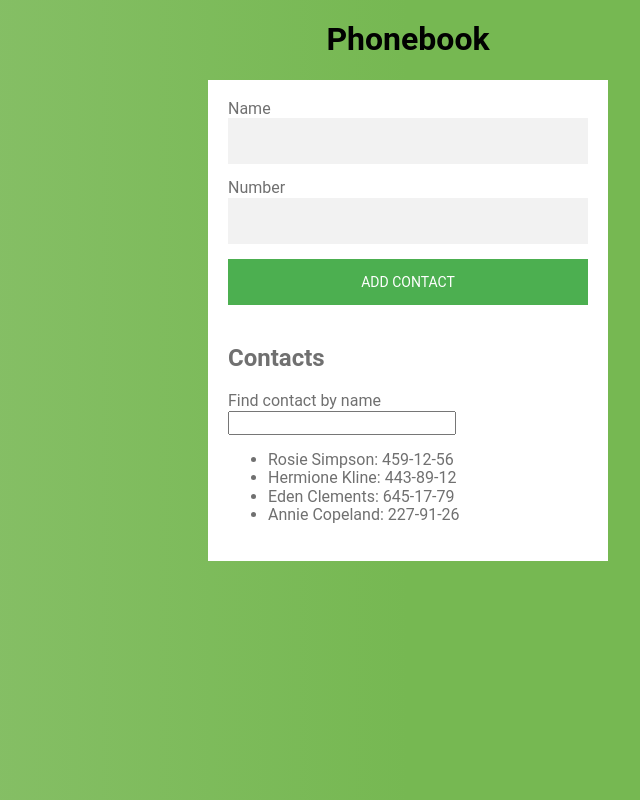
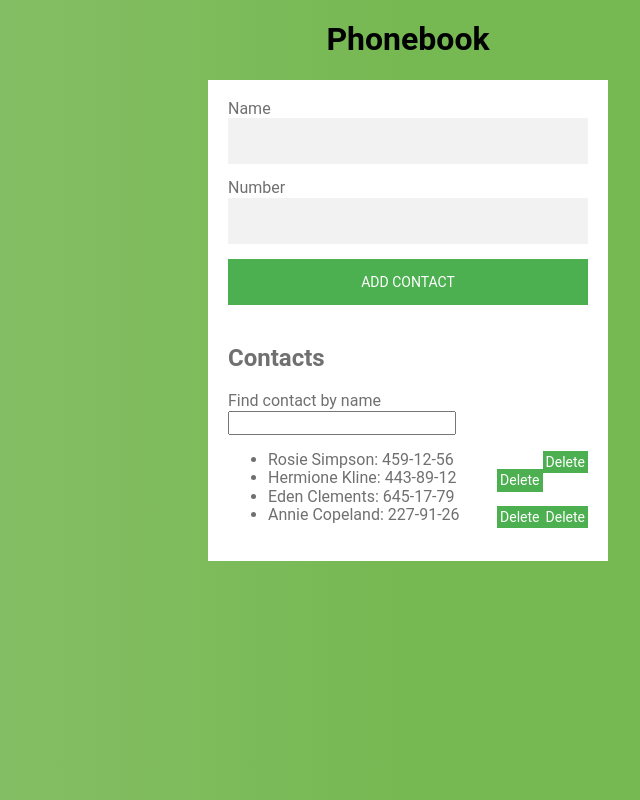
Before and after one commit to Daniel254/goit-react-hw-02-phonebook, a React (Create React App) app: page / in a window 1280 px wide. Shown: the whole page, without its empty margins (232-872 px from the left). Built offline with nearby package versions, Linux system fonts and the light colour scheme.

Commit message:
Step 5 done

```diff
--- a/src/App.jsx
+++ b/src/App.jsx
@@ -42,6 +42,12 @@ export class App extends Component {
     }));
   };
 
+  deleteContactHandler = id => {
+    this.setState(prev => ({
+      contacts: prev.contacts.filter(contact => contact.id !== id),
+    }));
+  };
+
   render() {
     const { contacts, filter } = this.state;
     return (
@@ -70,7 +76,11 @@ export class App extends Component {
               filterHandler={this.filterHandler}
               filterString={this.state.filter}
             />
-            <ContactList contactList={contacts} filter={filter} />
+            <ContactList
+              contactList={contacts}
+              filter={filter}
+              deleteContact={this.deleteContactHandler}
+            />
           </Section>
         </div>
       </>
--- a/src/components/ContactList/ContactList.jsx
+++ b/src/components/ContactList/ContactList.jsx
@@ -1,10 +1,10 @@
 import PropTypes from 'prop-types';
 import React, { Component } from 'react';
 import Notification from 'components/Notification';
-import { List } from './ContactList.styled';
+import { List, DeleteBtn } from './ContactList.styled';
 import sanitizeString from 'utils/sanitizeString';
 
-function FilteredList({ listItems, message }) {
+function FilteredList({ listItems, message, deleteContact }) {
   return (
     <>
       {listItems.length > 0 ? (
@@ -12,6 +12,7 @@ function FilteredList({ listItems, message }) {
           {listItems.map(({ id, name, number }) => (
             <li key={id}>
               {name}: {number}
+              <DeleteBtn onClick={() => deleteContact(id)}>Delete</DeleteBtn>
             </li>
           ))}
         </List>
@@ -34,7 +35,7 @@ export default class ContactList extends Component {
   };
 
   render() {
-    const { contactList, filter } = this.props;
+    const { contactList, filter, deleteContact } = this.props;
     const filteredContactList = contactList.filter(item =>
       sanitizeString(item.name).includes(filter)
     );
@@ -46,6 +47,7 @@ export default class ContactList extends Component {
             filter={filter}
             filterHandler={this.filterHandler}
             listItems={filteredContactList}
+            deleteContact={deleteContact}
             message="No contacts found"
           />
         ) : (
--- a/src/components/ContactList/ContactList.styled.jsx
+++ b/src/components/ContactList/ContactList.styled.jsx
@@ -2,3 +2,19 @@ import styled from 'styled-components';
 export const List = styled.ul`
   word-wrap: break-word;
 `;
+export const DeleteBtn = styled.button`
+  outline: 0;
+  background: #4caf50;
+  float: right;
+  border: 0;
+  padding: 3px;
+  color: #ffffff;
+  font-size: 14px;
+  transition: all 0.3 ease;
+  cursor: pointer;
+  :hover,
+  :active,
+  :focus {
+    background: #43a047;
+  }
+`;
```
